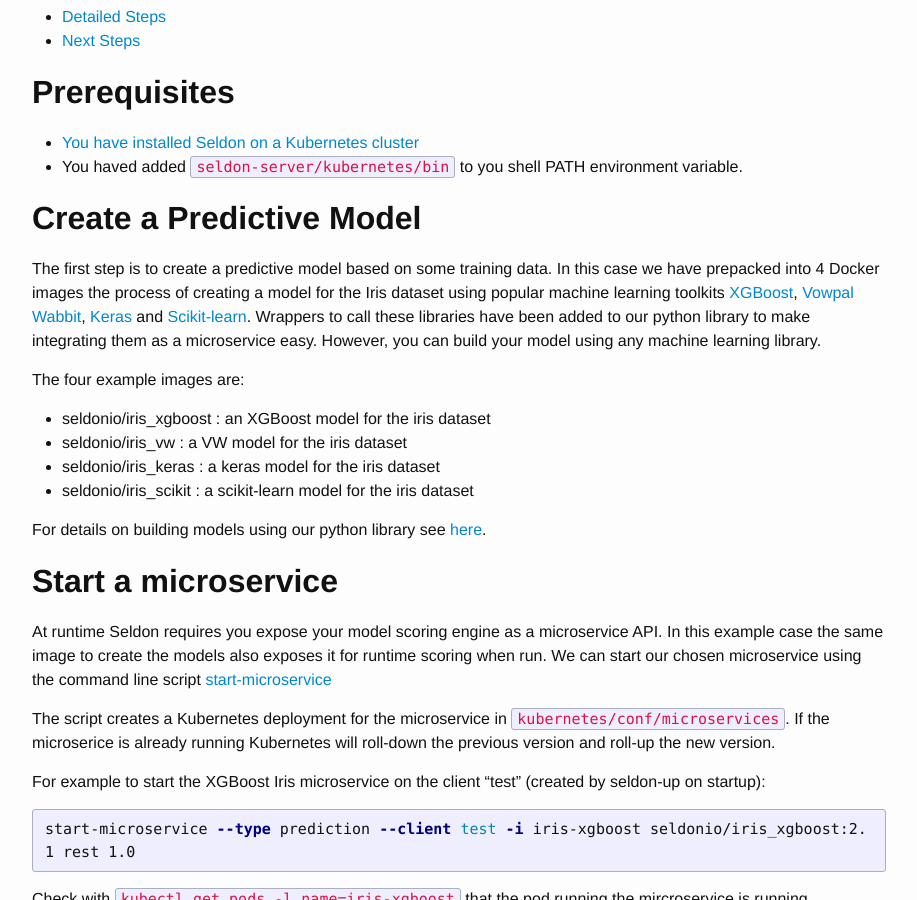
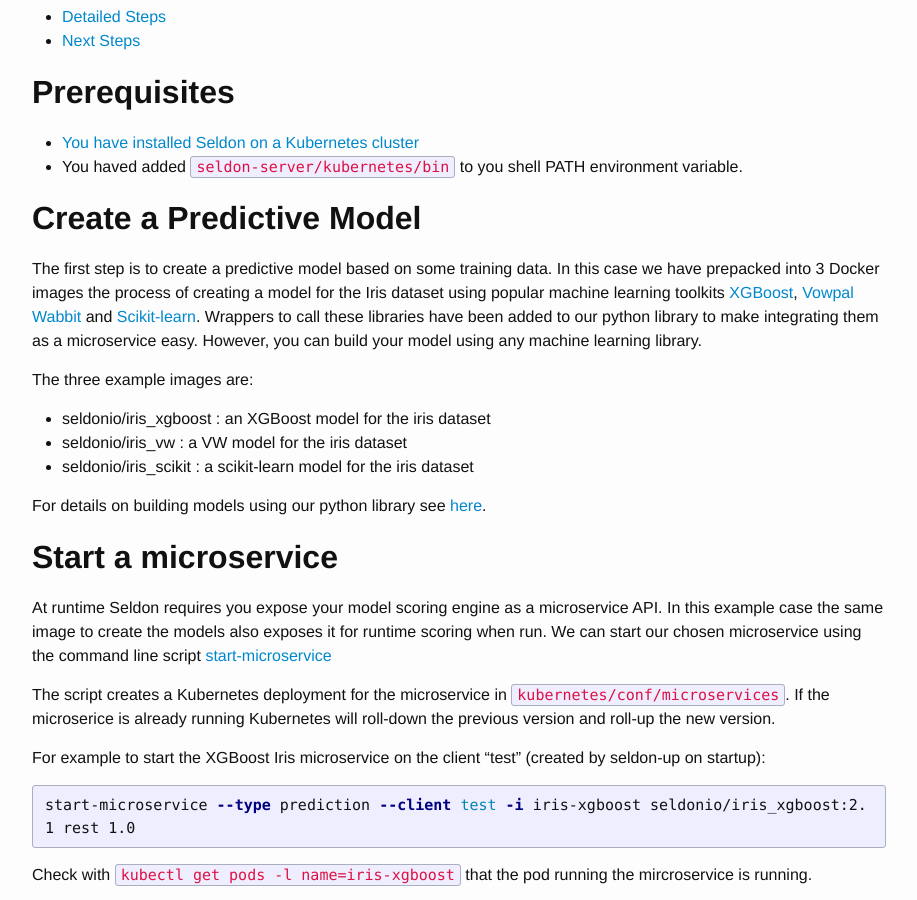
Before and after one commit to SeldonIO/seldonio.github.com, a Jekyll site: the page built from prediction-example.md, in a window 1280 px wide and 900 px high, scrolled down 356 px. Shown: the whole window, without its empty margins (181-1098 px from the left). Built offline with Jekyll 4.4.1, drawn with Linux system fonts in a browser that asks for light colours; some of the changed text lies outside the part shown.

Commit message:
remove iris keras example

````diff
--- a/prediction-example.md
+++ b/prediction-example.md
@@ -20,13 +20,12 @@ This example will take you through creating a simple prediction service to serve
  * You haved added ```seldon-server/kubernetes/bin``` to you shell PATH environment variable.
 
 # **Create a Predictive Model**<a name="model"></a>
-The first step is to create a predictive model based on some training data. In this case we have prepacked into 4 Docker images the process of creating a model for the Iris dataset using popular machine learning toolkits [XGBoost](https://github.com/dmlc/xgboost), [Vowpal Wabbit](https://github.com/JohnLangford/vowpal_wabbit/wiki), [Keras](http://keras.io/) and [Scikit-learn](http://scikit-learn.org/stable/). Wrappers to call these libraries have been added to our python library to make integrating them as a microservice easy. However, you can build your model using any machine learning library.
+The first step is to create a predictive model based on some training data. In this case we have prepacked into 3 Docker images the process of creating a model for the Iris dataset using popular machine learning toolkits [XGBoost](https://github.com/dmlc/xgboost), [Vowpal Wabbit](https://github.com/JohnLangford/vowpal_wabbit/wiki) and [Scikit-learn](http://scikit-learn.org/stable/). Wrappers to call these libraries have been added to our python library to make integrating them as a microservice easy. However, you can build your model using any machine learning library.
 
-The four example images are:
+The three example images are:
 
  * seldonio/iris_xgboost : an XGBoost model for the iris dataset
  * seldonio/iris_vw : a VW model for the iris dataset
- * seldonio/iris_keras : a keras model for the iris dataset
  * seldonio/iris_scikit : a scikit-learn model for the iris dataset
 
 For details on building models using our python library see [here](prediction-pipeline.html).
@@ -154,7 +153,6 @@ The full source code to create a docker image for model and runtime scorer for t
 
  * [docker/examples/iris/xgboost](https://github.com/SeldonIO/seldon-server/tree/master/docker/examples/iris/xgboost) : an XGBoost model for the iris dataset
  * [docker/examples/iris/vw](https://github.com/SeldonIO/seldon-server/tree/master/docker/examples/iris/vw) : a VW model for the iris dataset
- * [docker/examples/iris/keras](https://github.com/SeldonIO/seldon-server/tree/master/docker/examples/iris/keras) : a keras model for the iris dataset
  * [docker/examples/iris/scikit](https://github.com/SeldonIO/seldon-server/tree/master/docker/examples/iris/scikit) : a scikit-learn model for the iris dataset
 
 
````
Also changed, not shown: iris-demo.md (+2 -5 lines).
